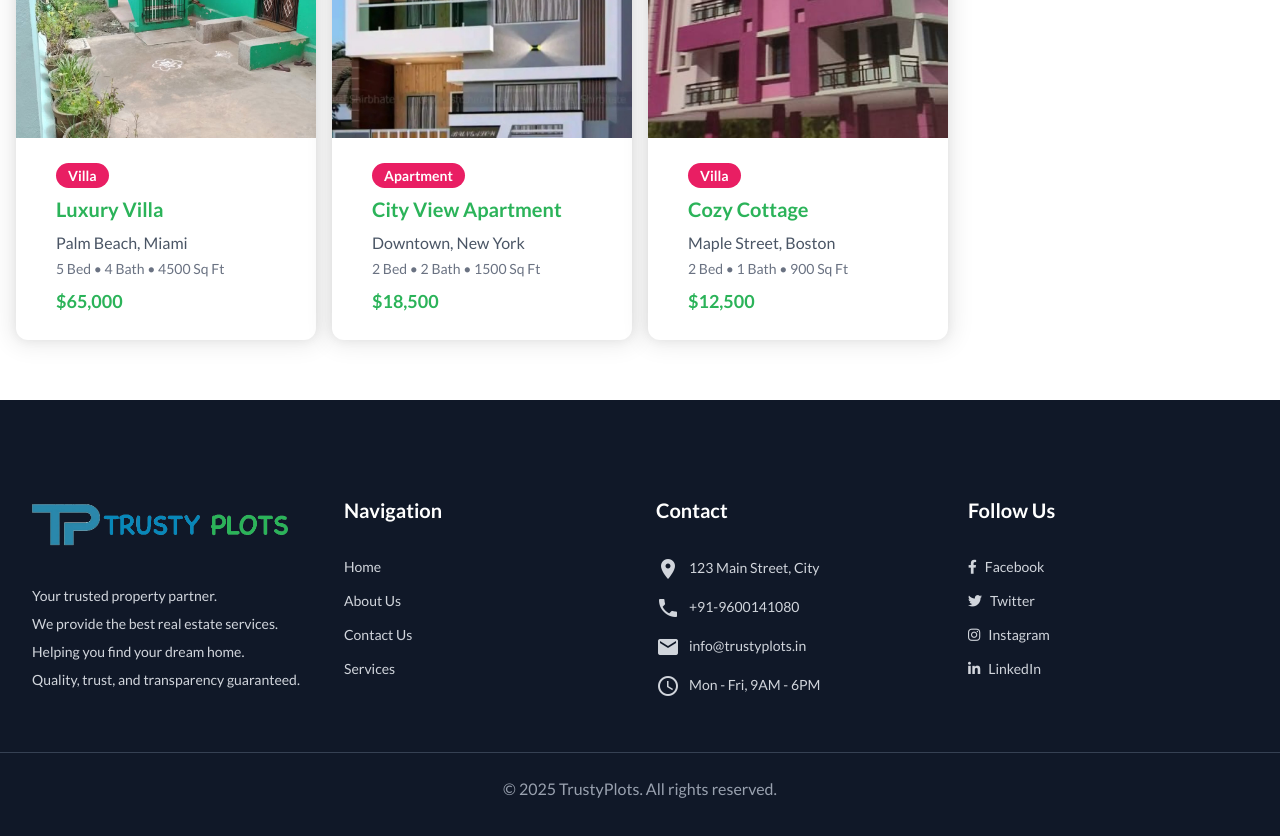
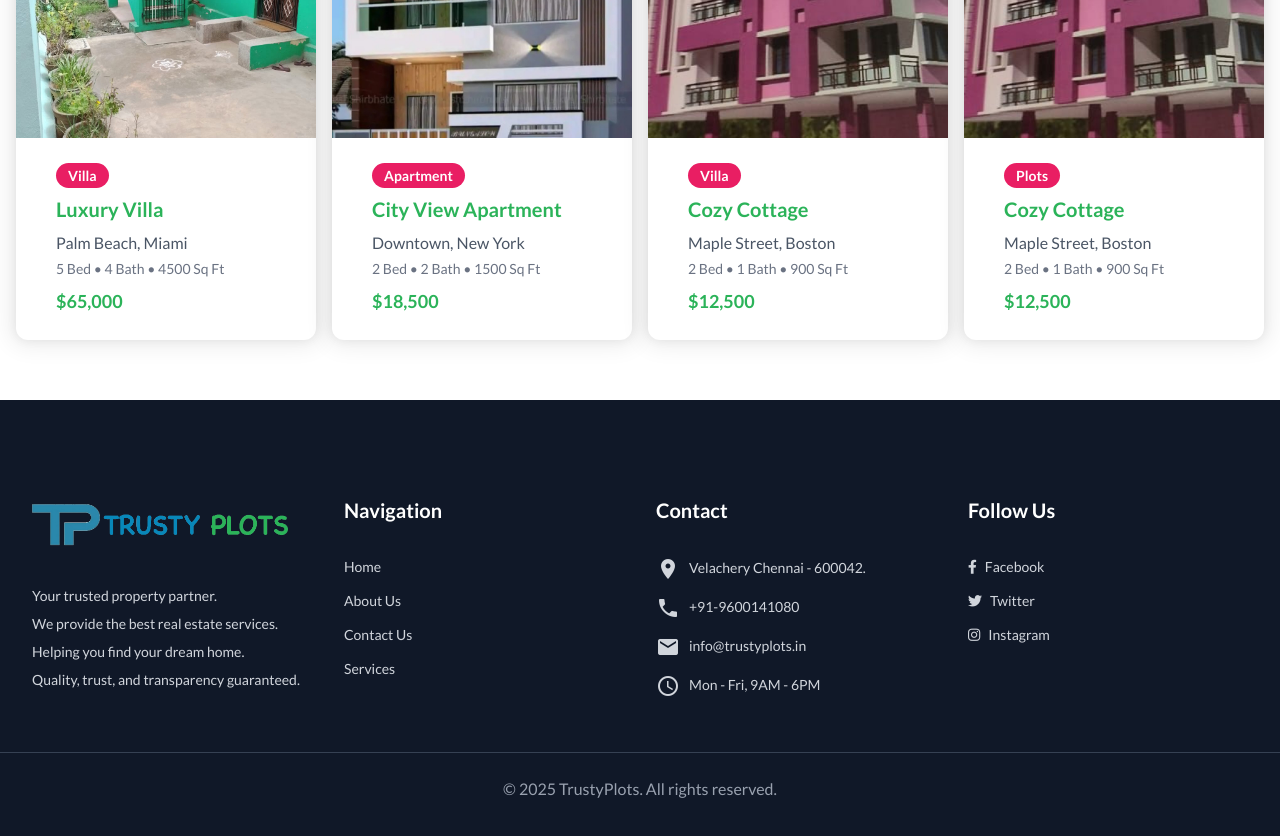
Before and after one commit to Venkatuidesigner/trusty-plots, an Angular app: page /properties in a window 1280 px wide. Shown: the part 1260-2096 px from the top of the page. Built offline with nearby package versions, Linux system fonts and the light colour scheme; a web font is replaced by a local one.

Commit message:
Page UI Update

```diff
--- a/src/app/components/contact-us/contact-us.component.html
+++ b/src/app/components/contact-us/contact-us.component.html
@@ -23,7 +23,7 @@
     <div class="bg-white rounded-2xl shadow-xl p-8 flex flex-col items-center text-center transform transition hover:-translate-y-2 hover:shadow-2xl duration-500 relative overflow-hidden">
       <span class="material-icons text-green-500 text-5xl mb-4 bg-gradient-to-tr from-green-200 to-green-500 p-4 rounded-full shadow-lg">location_on</span>
       <h4 class="font-bold text-xl mb-2">Address</h4>
-      <p>123 TrustyPlots St, City, Country</p>
+      <p>Velachery Chennai - 600042.</p>
     </div>
     <div class="bg-white rounded-2xl shadow-xl p-8 flex flex-col items-center text-center transform transition hover:-translate-y-2 hover:shadow-2xl duration-500 relative overflow-hidden">
       <span class="material-icons text-green-500 text-5xl mb-4 bg-gradient-to-tr from-green-200 to-green-500 p-4 rounded-full shadow-lg">phone</span>
@@ -33,7 +33,7 @@
     <div class="bg-white rounded-2xl shadow-xl p-8 flex flex-col items-center text-center transform transition hover:-translate-y-2 hover:shadow-2xl duration-500 relative overflow-hidden">
       <span class="material-icons text-green-500 text-5xl mb-4 bg-gradient-to-tr from-green-200 to-green-500 p-4 rounded-full shadow-lg">email</span>
       <h4 class="font-bold text-xl mb-2">Email</h4>
-      <p>info&#64;trustyplots.com</p>
+      <p><a href="mailto:info@trustyplots.in">info&#64;trustyplots.in</a></p>
     </div>
     <div class="bg-white rounded-2xl shadow-xl p-8 flex flex-col items-center text-center transform transition hover:-translate-y-2 hover:shadow-2xl duration-500 relative overflow-hidden">
       <span class="material-icons text-green-500 text-5xl mb-4 bg-gradient-to-tr from-green-200 to-green-500 p-4 rounded-full shadow-lg">language</span>
@@ -69,30 +69,40 @@
 
         <!-- Name -->
         <div class="mb-4">
-          <label class="block text-gray-700 mb-2">Name</label>
+          <label class="block text-gray-700 mb-1">Name</label>
           <input type="text" formControlName="name"
-                 class="w-full border border-gray-300 rounded-lg p-3 focus:outline-none focus:ring-2 focus:ring-green-500">
-          <div *ngIf="f['name'].touched && f['name'].invalid" class="text-red-500 text-sm mt-1">
+                 class="w-full border border-gray-300 rounded-lg p-1.5 focus:outline-none focus:ring-2 focus:ring-green-500">
+          <div *ngIf="f['name'].touched && f['name'].invalid" class="text-red-500 text-sm">
             Name is required (min 2 characters)
           </div>
         </div>
 
         <!-- Email -->
         <div class="mb-4">
-          <label class="block text-gray-700 mb-2">Email</label>
+          <label class="block text-gray-700 mb-1">Email</label>
           <input type="email" formControlName="email"
-                 class="w-full border border-gray-300 rounded-lg p-3 focus:outline-none focus:ring-2 focus:ring-green-500">
-          <div *ngIf="f['email'].touched && f['email'].invalid" class="text-red-500 text-sm mt-1">
+                 class="w-full border border-gray-300 rounded-lg p-1.5 focus:outline-none focus:ring-2 focus:ring-green-500">
+          <div *ngIf="f['email'].touched && f['email'].invalid" class="text-red-500 text-sm">
             Enter a valid email
+          </div>
+        </div>
+
+                <!-- Email -->
+        <div class="mb-4">
+          <label class="block text-gray-700 mb-1">Phone No</label>
+          <input type="number" formControlName="phone"
+                 class="w-full border border-gray-300 rounded-lg p-1.5 focus:outline-none focus:ring-2 focus:ring-green-500">
+          <div *ngIf="f['phone'].touched && f['phone'].invalid" class="text-red-500 text-sm">
+            Enter a valid Phone No
           </div>
         </div>
 
         <!-- Message -->
         <div class="mb-4">
-          <label class="block text-gray-700 mb-2">Message</label>
+          <label class="block text-gray-700 mb-1">Message</label>
           <textarea formControlName="message" rows="6"
-                    class="w-full border border-gray-300 rounded-lg p-3 focus:outline-none focus:ring-2 focus:ring-green-500"></textarea>
-          <div *ngIf="f['message'].touched && f['message'].invalid" class="text-red-500 text-sm mt-1">
+                    class="w-full border border-gray-300 rounded-lg p-1.5 focus:outline-none focus:ring-2 focus:ring-green-500"></textarea>
+          <div *ngIf="f['message'].touched && f['message'].invalid" class="text-red-500 text-sm">
             Message is required (min 10 characters)
           </div>
         </div>
--- a/src/app/components/contact-us/contact-us.component.ts
+++ b/src/app/components/contact-us/contact-us.component.ts
@@ -17,6 +17,7 @@ export class ContactUsComponent {
     this.contactForm = this.fb.group({
       name: ['', [Validators.required, Validators.minLength(2)]],
       email: ['', [Validators.required, Validators.email]],
+      phone: ['', [Validators.required, Validators.minLength(10), Validators.maxLength(10)]],
       message: ['', [Validators.required, Validators.minLength(10)]],
     });
   }
@@ -35,6 +36,7 @@ export class ContactUsComponent {
     const formData = new FormData();
     formData.append('name', this.f['name'].value);
     formData.append('email', this.f['email'].value);
+    formData.append('phone', this.f['phone'].value);
     formData.append('message', this.f['message'].value);
 
     this.http.post('https://www.trustyplots.com/contact.php', formData, { responseType: 'text' })
--- a/src/app/components/home/home.component.html
+++ b/src/app/components/home/home.component.html
@@ -1,7 +1,8 @@
 <!-- ========================================= -->
 <!--             Main Hero Sec                 -->
 <!-- ========================================= -->
-<section class="bg-gray-50 min-h-[700px] flex items-center main-section relative overflow-hidden z-10">
+<section class="bg-gray-50 min-h-[700px] flex items-center main-section relative overflow-hidden z-10"
+style="background: linear-gradient(148deg, rgba(12, 135, 186, 0.75) 0%, rgb(0 65 18 / 87%) 100%), url('../../../../images/main-bg.jpg');">
   <div class="container mx-auto px-4 flex flex-col md:flex-row ">
 
     <!-- Left Content -->
@@ -36,7 +37,7 @@
 <!-- =================================================
      Section: Properties
 ================================================= -->
-<section class="py-16 bg-white why-choose-us with-dots">
+<section class="py-16 bg-white why-choose-us" style="background: url('../../../../images/bg-dots.png') 0 0 repeat !important;">
   <div class="container mx-auto px-4">
     <!-- Section Title -->
     <h2 class="section-title text-center"><span>Our </span> Properties</h2>
@@ -150,7 +151,7 @@
 <!-- =================================================
      Section: About Us
 ================================================= -->
-<section class="bg-white with-dots">
+<section class="bg-white"  style="background: url('../../../../images/bg-dots.png') 0 0 repeat !important;">
   <div class="container mx-auto px-4 items-center">
 
 
--- a/src/app/components/home/home.component.scss
+++ b/src/app/components/home/home.component.scss
@@ -45,8 +45,8 @@
 .main-section {
   // background: linear-gradient(148deg, rgb(12 135 186 / 75%) 0%, rgba(26, 176, 67, 0.8705882353) 100%),
   //   url("https://img.freepik.com/free-photo/front-view-man-working-as-real-estate-agent_23-2151064985.jpg");
-  background: linear-gradient(148deg, rgba(12, 135, 186, 0.75) 0%, rgb(0 65 18 / 87%) 100%),
-  url("../../../../public/images/main-bg.jpg");
+  // background: linear-gradient(148deg, rgba(12, 135, 186, 0.75) 0%, rgb(0 65 18 / 87%) 100%),
+  // url("../../../../public/images/main-bg.jpg");
   background-size: cover;
   background-position: top;
   background-repeat: no-repeat;
--- a/src/app/components/properties/properties.component.html
+++ b/src/app/components/properties/properties.component.html
@@ -34,6 +34,7 @@
   <mat-tab label="All"></mat-tab>
   <mat-tab label="Apartment"></mat-tab>
   <mat-tab label="Villa"></mat-tab>
+  <mat-tab label="Plots"></mat-tab>
 </mat-tab-group>
 
 
--- a/src/app/components/properties/properties.component.ts
+++ b/src/app/components/properties/properties.component.ts
@@ -86,6 +86,15 @@ export class PropertiesComponent {
       details: '2 Bed • 1 Bath • 900 Sq Ft',
       price: '$12,500',
       img: globals.property_3
+    },
+     {
+      type: 'Plots',
+      status: 'For Sale',
+      title: 'Cozy Cottage',
+      location: 'Maple Street, Boston',
+      details: '2 Bed • 1 Bath • 900 Sq Ft',
+      price: '$12,500',
+      img: globals.property_3
     }
   ];
 
--- a/src/app/shared/footer/footer.component.html
+++ b/src/app/shared/footer/footer.component.html
@@ -31,9 +31,9 @@
         <div>
             <h3 class="text-white font-semibold text-xl pb-5 mb-2">Contact</h3>
             <ul class="space-y-1 text-gray-300 text-sm footer-menu">
-                <li><mat-icon class="align-middle mr-2">location_on</mat-icon>123 Main Street, City</li>
+                <li><mat-icon class="align-middle mr-2">location_on</mat-icon>Velachery Chennai - 600042.</li>
                 <li><mat-icon class="align-middle mr-2">phone</mat-icon>+91-9600141080</li>
-                <li><mat-icon class="align-middle mr-2">email</mat-icon>info&#64;trustyplots.in</li>
+                <li><mat-icon class="align-middle mr-2">email</mat-icon><a href="mailto:info@trustyplots.in">info&#64;trustyplots.in</a></li>
                 <li><mat-icon class="align-middle mr-2">access_time</mat-icon>Mon - Fri, 9AM - 6PM</li>
             </ul>
         </div>
@@ -45,7 +45,7 @@
                 <li><i class="fab fa-facebook-f mr-2"></i>Facebook</li>
                 <li><i class="fab fa-twitter mr-2"></i>Twitter</li>
                 <li><i class="fab fa-instagram mr-2"></i>Instagram</li>
-                <li><i class="fab fa-linkedin-in mr-2"></i>LinkedIn</li>
+                <!-- <li><i class="fab fa-linkedin-in mr-2"></i>LinkedIn</li> -->
             </ul>
         </div>
 
```
